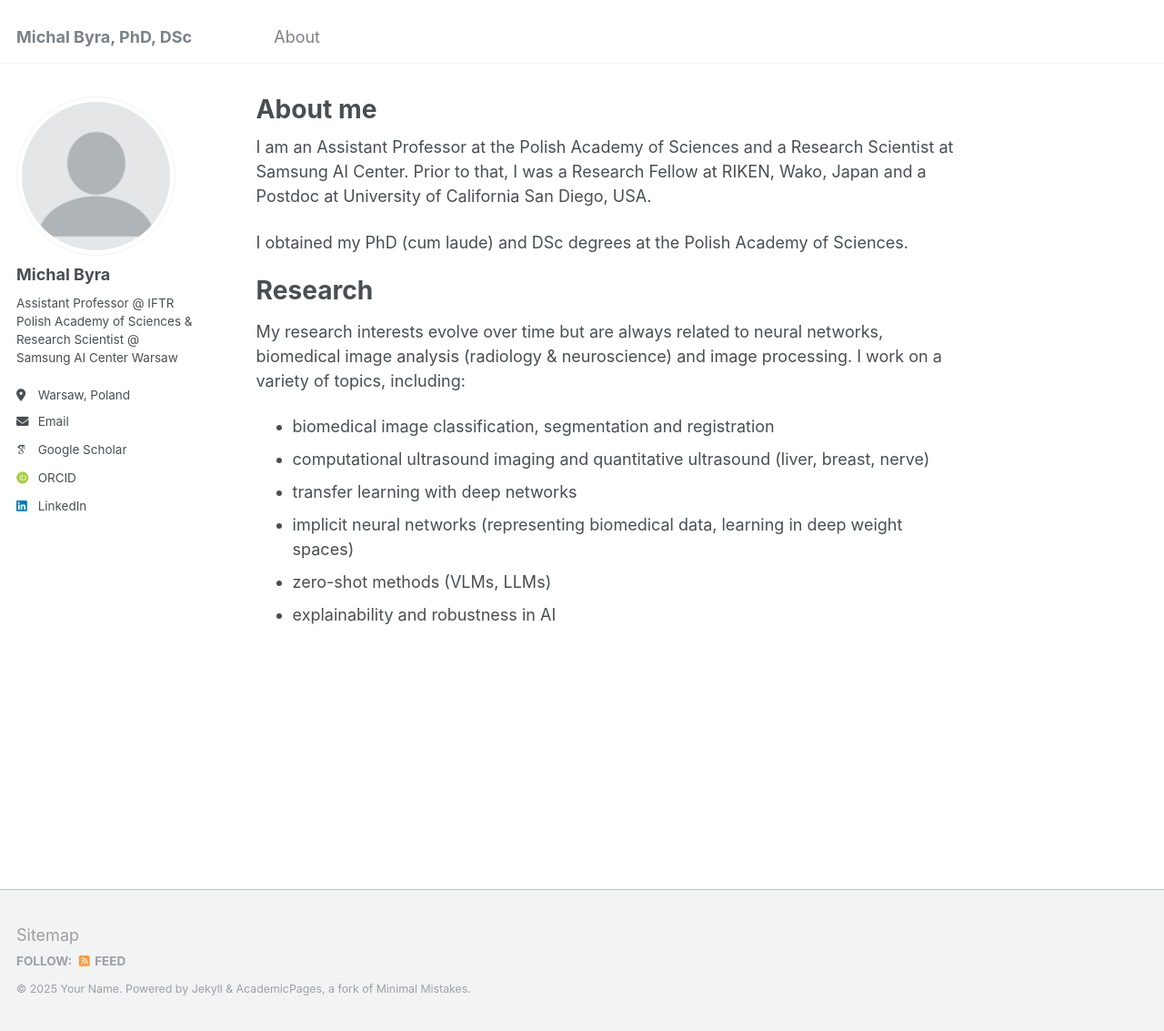
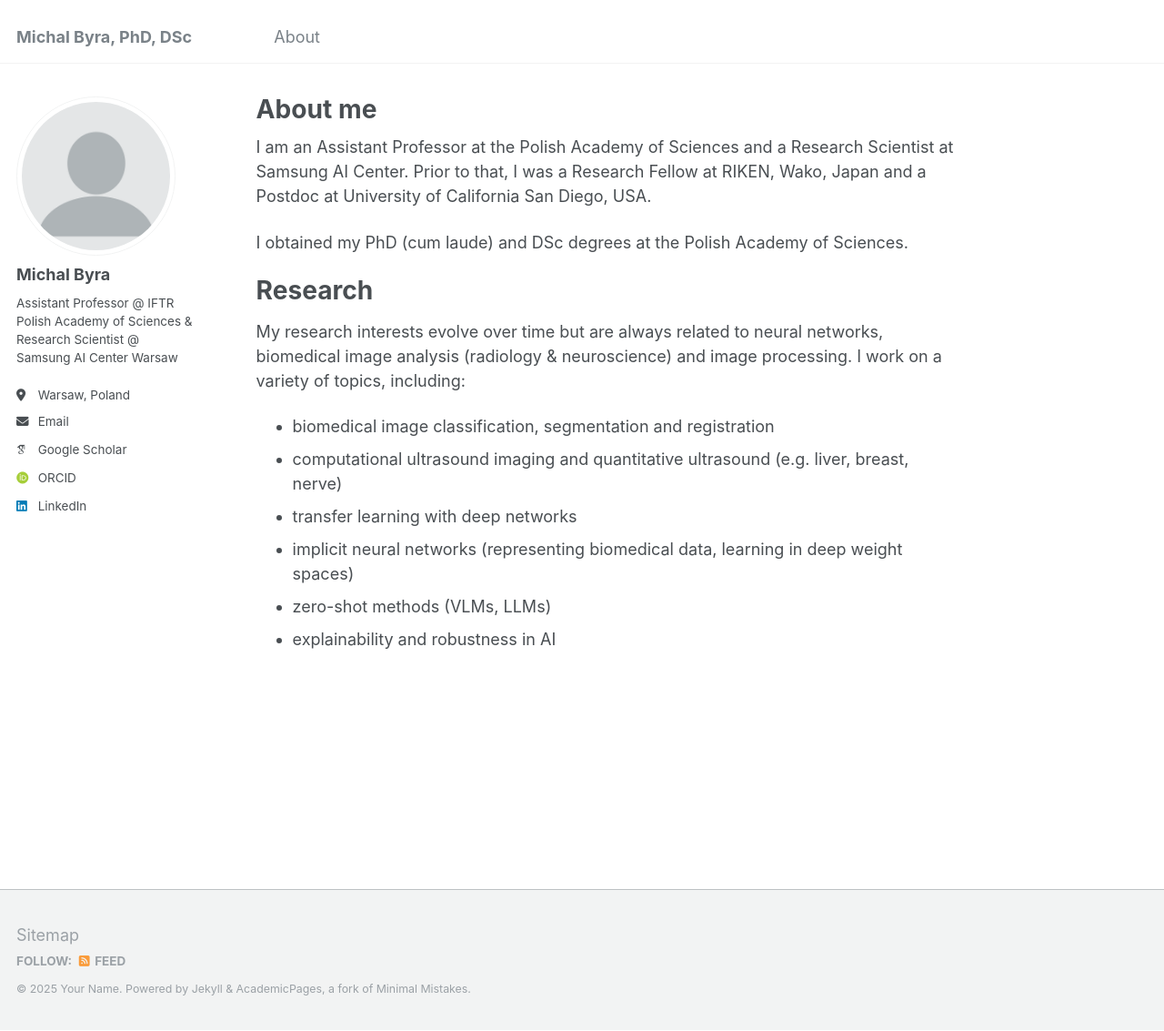
Before and after one commit to mbyr/mbyr.github.io, a Jekyll site: the page built from _pages/about.md, in a window 1280 px wide and 1133 px high. Shown: the whole window at 91% size. Built offline with Jekyll 4.4.1, drawn with Linux system fonts in a browser that asks for light colours; some web fonts are replaced.

```diff
--- a/_pages/about.md
+++ b/_pages/about.md
@@ -16,7 +16,7 @@ I obtained my PhD (cum laude) and DSc degrees at the Polish Academy of Sciences.
 My research interests evolve over time but are always related to neural networks, biomedical image analysis (radiology & neuroscience) and image processing. I work on a variety of topics, including:
 
 * biomedical image classification, segmentation and registration
-* computational ultrasound imaging and quantitative ultrasound (liver, breast, nerve)
+* computational ultrasound imaging and quantitative ultrasound (e.g. liver, breast, nerve)
 * transfer learning with deep networks
 * implicit neural networks (representing biomedical data, learning in deep weight spaces)
 * zero-shot methods (VLMs, LLMs)
```
